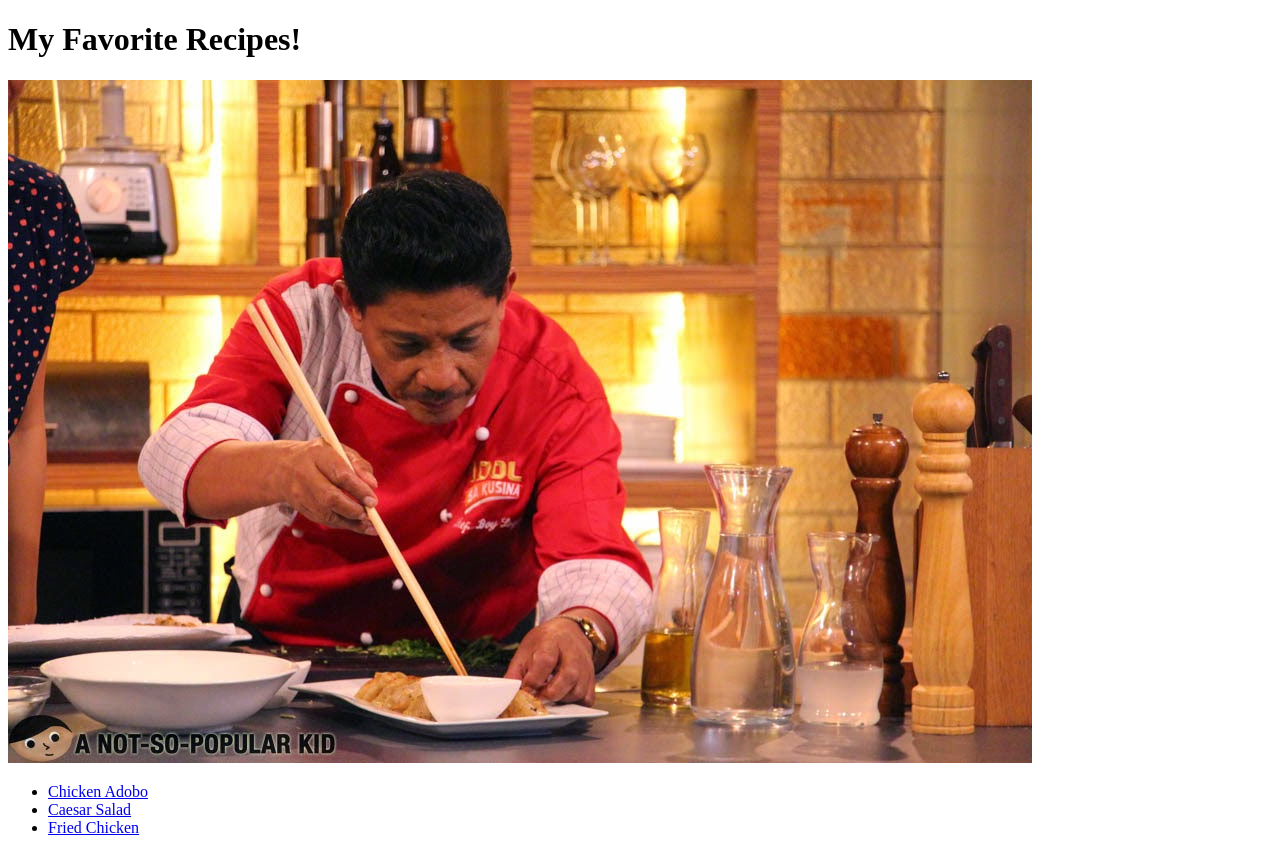
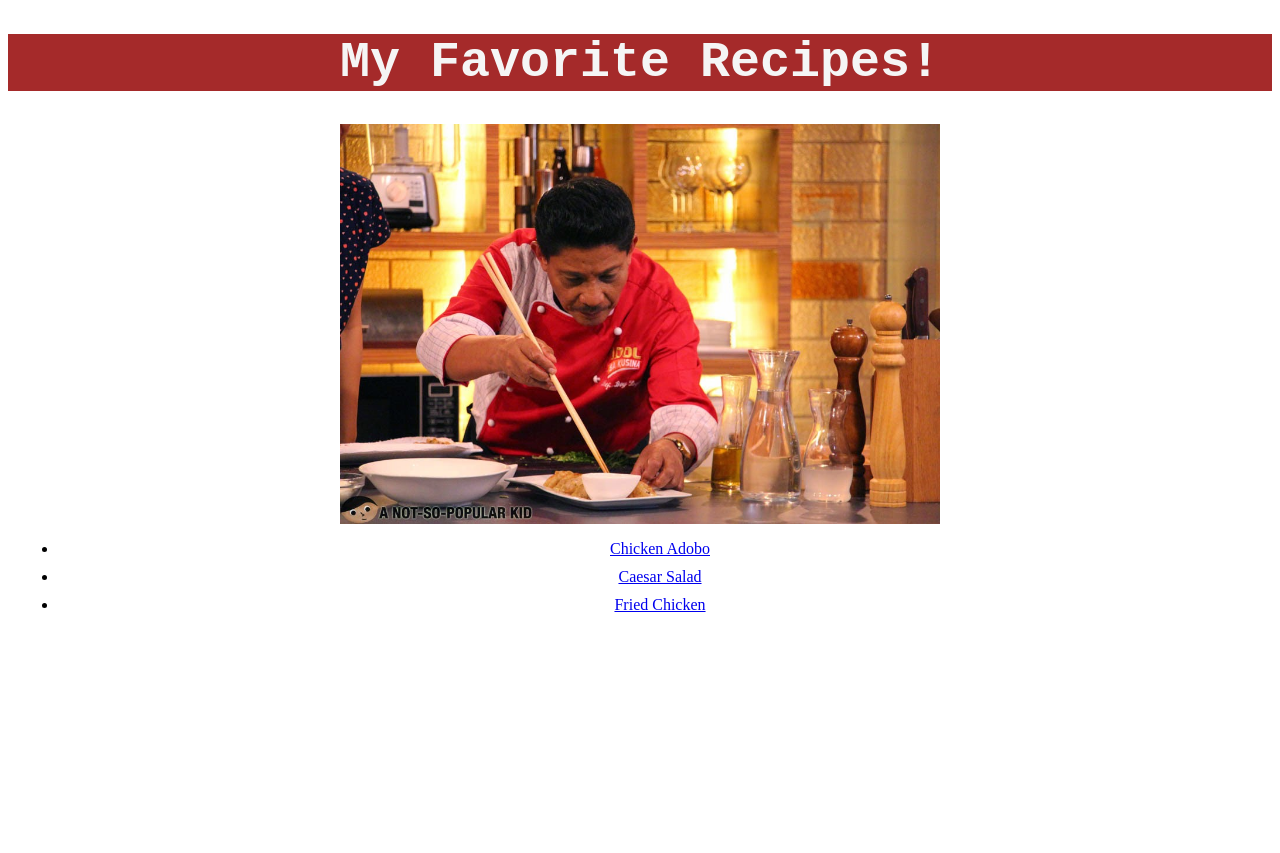
Before and after one commit to gregoindev/odin_recipes, a plain HTML site: page index.html in a window 1280 px wide. After the commit the page ends 800 px from the top, so only its background shows below. Drawn offline with Linux system fonts and the light colour scheme.

Commit message:
adding css

```diff
--- a/index.html
+++ b/index.html
@@ -4,19 +4,19 @@
 <head>
     <meta charset="utf-8">
     <title>Odin Recipes</title>
+    <link rel="stylesheet" href="style.css">
 
 </head>
 
 <body>
-    <h1>My Favorite Recipes!</h1>
+    <h1 class="title">My Favorite Recipes!</h1>
 
-<img src="images/idolsakusina.jpg"
-alt="Chef Boy Logro aka Idol sa Kusina">
+    <img class="banner" src="images/idolsakusina.jpg" alt="Chef Boy Logro aka Idol sa Kusina">
 
     <ul>
-       <li><a href="recipes/chickenadobo.html">Chicken Adobo</a></li>
-       <li><a href="recipes/caesarsalad.html">Caesar Salad</a></li>
-       <li><a href="recipes/friedchicken.html">Fried Chicken</a></li>
+        <li><a href="recipes/chickenadobo.html">Chicken Adobo</a></li>
+        <li><a href="recipes/caesarsalad.html">Caesar Salad</a></li>
+        <li><a href="recipes/friedchicken.html">Fried Chicken</a></li>
     </ul>
 
 </body>
--- /dev/null
+++ b/style.css
@@ -0,0 +1,21 @@
+.title {
+    font-size: 50px;
+    text-align: center;
+    color: whitesmoke;
+    font-weight: 800;
+    font-family: 'Courier New', Courier, monospace;
+    background-color: brown;
+}
+
+.banner {
+    height: auto;
+    width: 600px;
+    display: block;
+    margin-left: auto;
+    margin-right: auto;
+}
+
+li {
+    text-align: center;
+    margin: 10px;
+}
```
Also changed, not shown: recipes/caesarsalad.html (+2 -4 lines).
